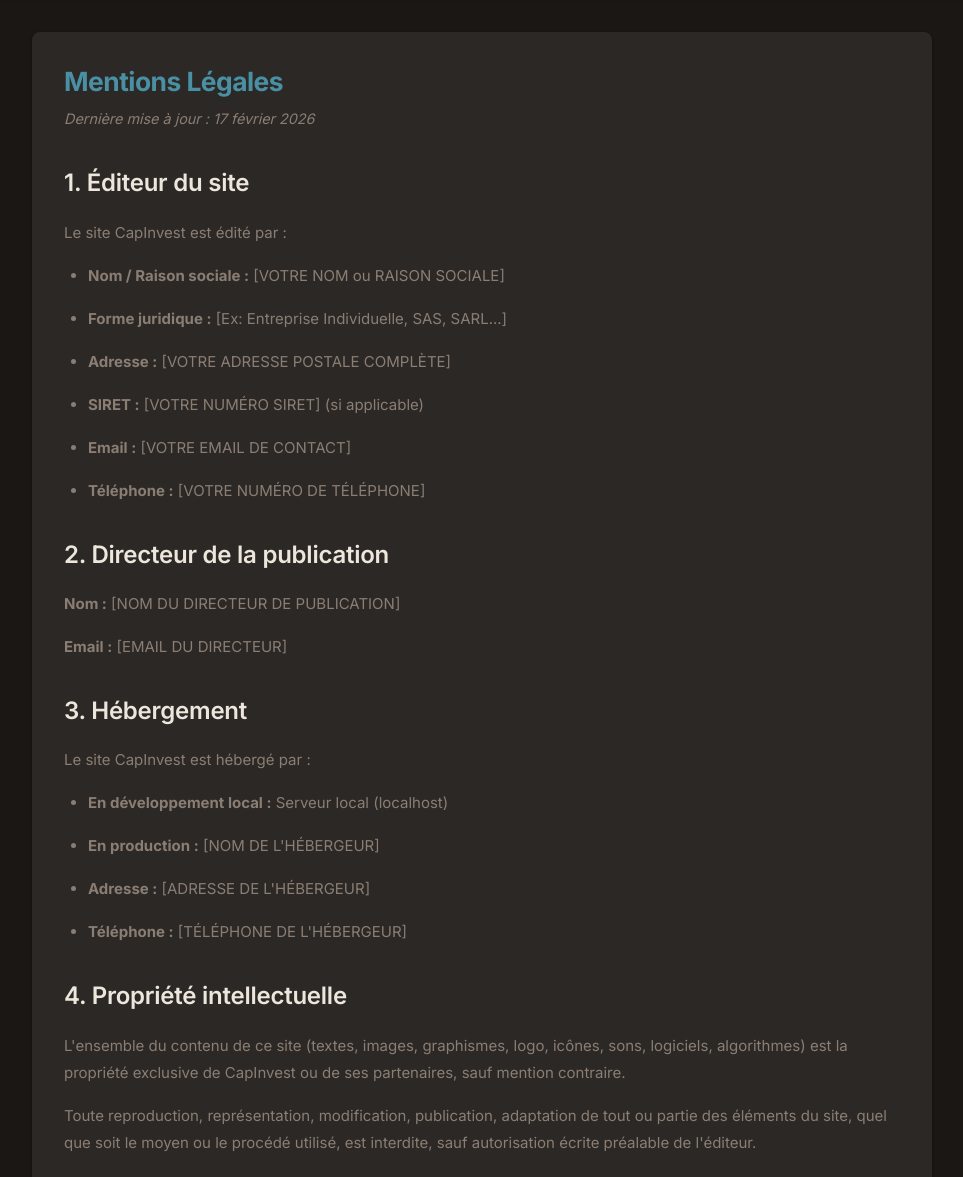
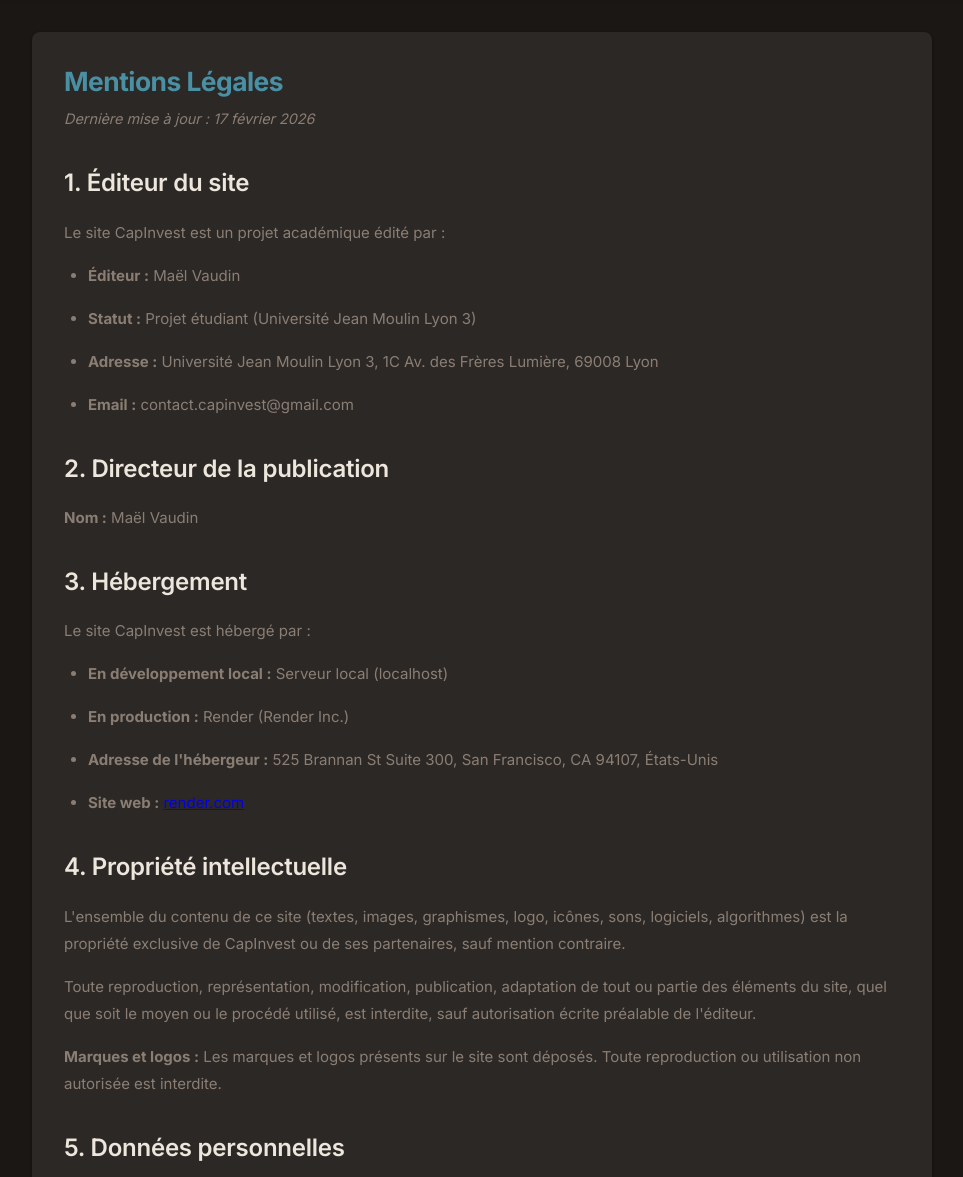
Before and after one commit to ChaseX9/Projet-PPE, a FastAPI app: page /mentions_legales.html in a window 1280 px wide. Shown: the part 65-1242 px from the top of the page, without its empty margins (158-1121 px from the left). Run offline with FastAPI, Linux system fonts and the light colour scheme.

Commit message:
docs: personalize legal and privacy pages with user and hosting details

```diff
--- a/templates/mentions_legales.html
+++ b/templates/mentions_legales.html
@@ -66,27 +66,25 @@
         <p class="last-updated">Dernière mise à jour : 17 février 2026</p>
 
         <h2>1. Éditeur du site</h2>
-        <p>Le site CapInvest est édité par :</p>
+        <p>Le site CapInvest est un projet académique édité par :</p>
         <ul>
-            <li><strong>Nom / Raison sociale :</strong> [VOTRE NOM ou RAISON SOCIALE]</li>
-            <li><strong>Forme juridique :</strong> [Ex: Entreprise Individuelle, SAS, SARL...]</li>
-            <li><strong>Adresse :</strong> [VOTRE ADRESSE POSTALE COMPLÈTE]</li>
-            <li><strong>SIRET :</strong> [VOTRE NUMÉRO SIRET] (si applicable)</li>
-            <li><strong>Email :</strong> [VOTRE EMAIL DE CONTACT]</li>
-            <li><strong>Téléphone :</strong> [VOTRE NUMÉRO DE TÉLÉPHONE]</li>
+            <li><strong>Éditeur :</strong> Maël Vaudin</li>
+            <li><strong>Statut :</strong> Projet étudiant (Université Jean Moulin Lyon 3)</li>
+            <li><strong>Adresse :</strong> Université Jean Moulin Lyon 3, 1C Av. des Frères Lumière, 69008 Lyon</li>
+            <li><strong>Email :</strong> contact.capinvest@gmail.com</li>
         </ul>
 
         <h2>2. Directeur de la publication</h2>
-        <p><strong>Nom :</strong> [NOM DU DIRECTEUR DE PUBLICATION]</p>
-        <p><strong>Email :</strong> [EMAIL DU DIRECTEUR]</p>
+        <p><strong>Nom :</strong> Maël Vaudin</p>
 
         <h2>3. Hébergement</h2>
         <p>Le site CapInvest est hébergé par :</p>
         <ul>
             <li><strong>En développement local :</strong> Serveur local (localhost)</li>
-            <li><strong>En production :</strong> [NOM DE L'HÉBERGEUR]</li>
-            <li><strong>Adresse :</strong> [ADRESSE DE L'HÉBERGEUR]</li>
-            <li><strong>Téléphone :</strong> [TÉLÉPHONE DE L'HÉBERGEUR]</li>
+            <li><strong>En production :</strong> Render (Render Inc.)</li>
+            <li><strong>Adresse de l'hébergeur :</strong> 525 Brannan St Suite 300, San Francisco, CA 94107, États-Unis
+            </li>
+            <li><strong>Site web :</strong> <a href="https://render.com" target="_blank">render.com</a></li>
         </ul>
 
         <h2>4. Propriété intellectuelle</h2>
@@ -141,11 +139,10 @@
             compétents.</p>
 
         <h2>10. Contact</h2>
-        <p>Pour toute question relative aux mentions légales, vous pouvez nous contacter :</p>
+        <p>Pour toute question relative aux mentions légales, vous pouvez contacter l'éditeur :</p>
         <ul>
-            <li><strong>Email :</strong> [VOTRE EMAIL DE CONTACT]</li>
-            <li><strong>Courrier :</strong> [VOTRE ADRESSE POSTALE]</li>
-            <li><strong>Téléphone :</strong> [VOTRE TÉLÉPHONE]</li>
+            <li><strong>Email :</strong> contact.capinvest@gmail.com</li>
+            <li><strong>Dans le cadre de :</strong> Projet Universitaire - Université Jean Moulin Lyon 3</li>
         </ul>
 
         <div style="margin-top: 3rem; text-align: center;">
```
Also changed, not shown: templates/politique_confidentialite.html (+9 -8 lines).
